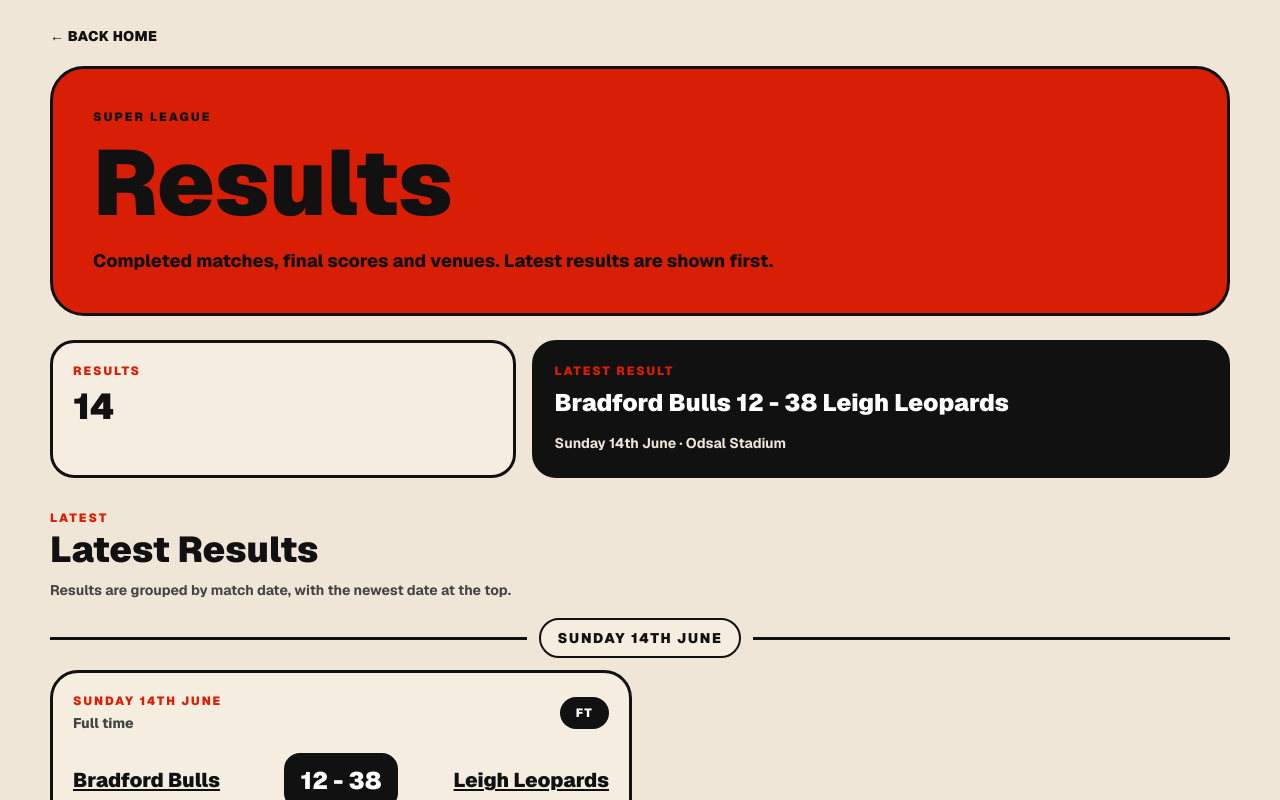
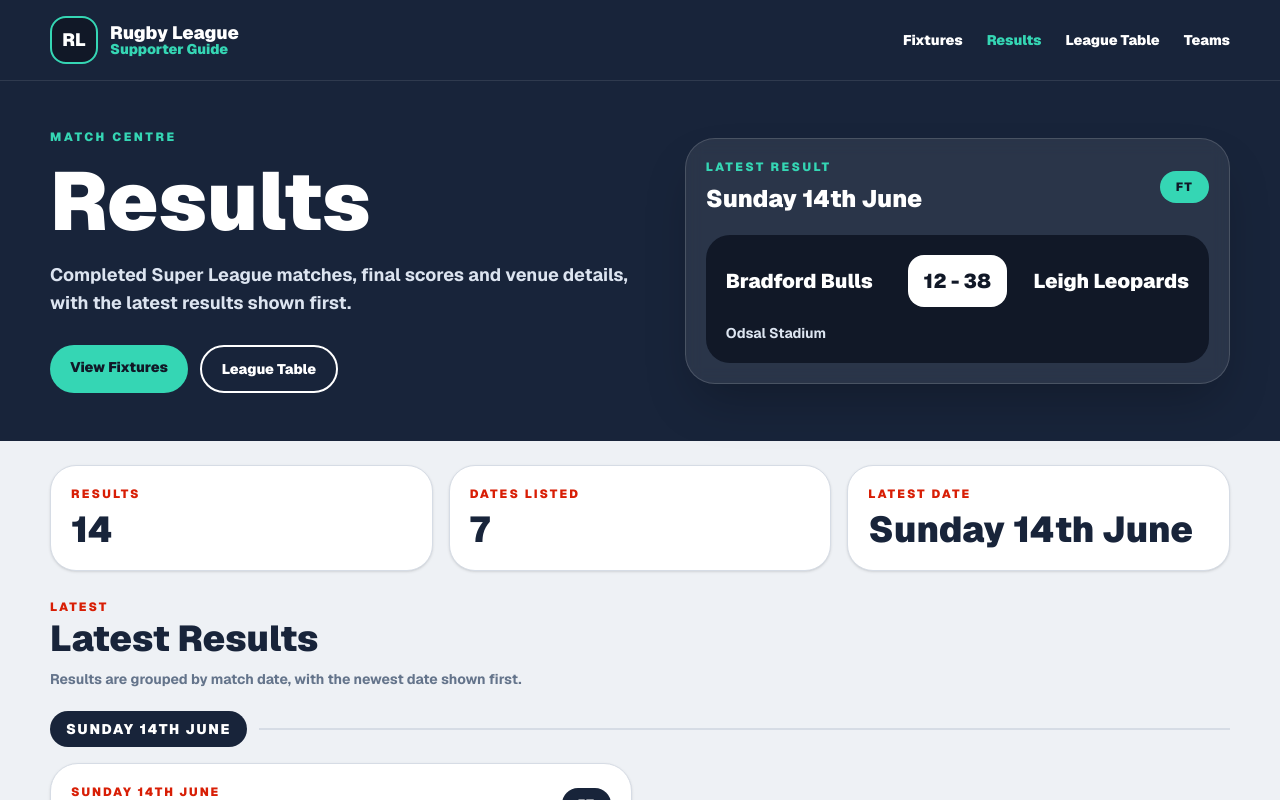
Before and after one commit to acannon76/rugby-league-supporter-web, a Next.js app: page /results in a window 1280 px wide. Shown: the top 800 px of the page. Built offline with nearby package versions, Linux system fonts and the light colour scheme.

Commit message:
results page new design

```diff
--- a/src/app/results/page.tsx
+++ b/src/app/results/page.tsx
@@ -21,45 +21,63 @@ export default function ResultsPage() {
   const latestResult = results[0];
 
   return (
-    <main className="min-h-screen bg-[#efe6d8] px-4 py-6 font-sans sm:px-6 lg:px-10">
-      <div className="mx-auto max-w-[1180px]">
-        <Link
-          href="/"
-          className="mb-5 inline-block text-sm font-black tracking-wide text-[#111] no-underline"
-        >
-          ← BACK HOME
-        </Link>
+    <main className="min-h-screen bg-[#eef1f5] font-sans text-[#111]">
+      <SiteHeader />
 
-        <section className="mb-6 rounded-[34px] border-[3px] border-[#111] bg-[#d81e05] p-6 text-[#111] sm:p-8 lg:p-10">
-          <p className="mb-3 text-xs font-black tracking-[0.18em]">
-            SUPER LEAGUE
+      <section className="bg-[#18243a] px-4 py-8 text-white sm:px-6 lg:px-10 lg:py-12">
+        <div className="mx-auto grid max-w-[1180px] gap-8 lg:grid-cols-[1.05fr_0.95fr] lg:items-center">
+          <div>
+            <p className="mb-4 text-xs font-black uppercase tracking-[0.22em] text-[#35d6b4]">
+              Match centre
             </p>
 
-          <h1 className="max-w-[900px] text-[46px] font-black leading-none sm:text-[72px] lg:text-[92px]">
+            <h1 className="max-w-[760px] text-[46px] font-black leading-[0.98] sm:text-[66px] lg:text-[82px]">
               Results
             </h1>
 
-          <p className="mt-5 max-w-[760px] text-sm font-extrabold leading-6 sm:text-base lg:text-lg">
-            Completed matches, final scores and venues. Latest results are
-            shown first.
+            <p className="mt-5 max-w-[700px] text-base font-bold leading-7 text-[#dce4f0] sm:text-lg">
+              Completed Super League matches, final scores and venue details,
+              with the latest results shown first.
             </p>
+
+            <div className="mt-7 flex flex-wrap gap-3">
+              <Link
+                href="/fixtures"
+                className="rounded-full bg-[#35d6b4] px-5 py-3 text-sm font-black text-[#111827] no-underline"
+              >
+                View Fixtures
+              </Link>
+
+              <Link
+                href="/league-table"
+                className="rounded-full border-2 border-white px-5 py-3 text-sm font-black text-white no-underline"
+              >
+                League Table
+              </Link>
+            </div>
+          </div>
+
+          <HeroResultCard game={latestResult} />
+        </div>
       </section>
 
-        <section className="mb-8 grid gap-4 md:grid-cols-[0.8fr_1.2fr]">
-          <SummaryBox title="Results" value={results.length} />
-
-          <LatestResultBox game={latestResult} />
+      <section className="px-4 py-6 sm:px-6 lg:px-10">
+        <div className="mx-auto max-w-[1180px]">
+          <section className="mb-7 grid gap-4 sm:grid-cols-3">
+            <StatCard title="Results" value={results.length} />
+            <StatCard title="Dates Listed" value={groupByDate(results).length} />
+            <StatCard title="Latest Date" valueText={latestResult?.date || "None"} />
           </section>
 
           <section>
             <SectionHeading
-            eyebrow="LATEST"
+              eyebrow="Latest"
               title="Latest Results"
-            text="Results are grouped by match date, with the newest date at the top."
+              text="Results are grouped by match date, with the newest date shown first."
             />
 
             {results.length > 0 ? (
-            <div className="space-y-7">
+              <div className="space-y-8">
                 {groupByDate(results).map((day) => (
                   <ResultDateGroup
                     key={day.sortDate}
@@ -73,7 +91,154 @@ export default function ResultsPage() {
             )}
           </section>
         </div>
+      </section>
     </main>
+  );
+}
+
+function SiteHeader() {
+  return (
+    <header className="border-b border-white/10 bg-[#18243a] px-4 py-4 text-white sm:px-6 lg:px-10">
+      <div className="mx-auto flex max-w-[1180px] items-center justify-between gap-5">
+        <Link href="/" className="flex items-center gap-3 no-underline">
+          <div className="flex h-12 w-12 items-center justify-center rounded-2xl border-2 border-[#35d6b4] bg-[#111827] text-lg font-black text-white">
+            RL
+          </div>
+
+          <div>
+            <p className="text-lg font-black leading-none text-white">
+              Rugby League
+            </p>
+            <p className="text-sm font-black leading-none text-[#35d6b4]">
+              Supporter Guide
+            </p>
+          </div>
+        </Link>
+
+        <nav className="hidden items-center gap-6 text-sm font-black md:flex">
+          <Link href="/fixtures" className="text-white no-underline">
+            Fixtures
+          </Link>
+          <Link href="/results" className="text-[#35d6b4] no-underline">
+            Results
+          </Link>
+          <Link href="/league-table" className="text-white no-underline">
+            League Table
+          </Link>
+          <Link href="/teams" className="text-white no-underline">
+            Teams
+          </Link>
+        </nav>
+      </div>
+    </header>
+  );
+}
+
+function HeroResultCard({ game }: { game?: DisplayGame }) {
+  if (!game) {
+    return (
+      <div className="rounded-[30px] border border-white/15 bg-white/8 p-5 shadow-2xl backdrop-blur">
+        <p className="text-xs font-black uppercase tracking-[0.2em] text-[#35d6b4]">
+          Latest result
+        </p>
+
+        <p className="mt-4 text-2xl font-black text-white">
+          No result found
+        </p>
+      </div>
+    );
+  }
+
+  return (
+    <div className="rounded-[30px] border border-white/15 bg-white/8 p-5 shadow-2xl backdrop-blur">
+      <div className="mb-5 flex items-center justify-between gap-4">
+        <div>
+          <p className="text-xs font-black uppercase tracking-[0.2em] text-[#35d6b4]">
+            Latest result
+          </p>
+
+          <h2 className="mt-2 text-2xl font-black text-white">
+            {game.date}
+          </h2>
+        </div>
+
+        <span className="rounded-full bg-[#35d6b4] px-4 py-2 text-xs font-black tracking-widest text-[#111827]">
+          FT
+        </span>
+      </div>
+
+      <div className="rounded-[24px] bg-[#111827] p-5">
+        <div className="grid grid-cols-[1fr_auto_1fr] items-center gap-3">
+          <p className="text-left text-xl font-black leading-tight text-white">
+            {game.home}
+          </p>
+
+          <div className="rounded-2xl bg-white px-4 py-3 text-center text-[#111827]">
+            {hasScore(game) ? (
+              <p className="text-xl font-black">
+                {game.homeScore} - {game.awayScore}
+              </p>
+            ) : (
+              <p className="text-sm font-black">FT</p>
+            )}
+          </div>
+
+          <p className="text-right text-xl font-black leading-tight text-white">
+            {game.away}
+          </p>
+        </div>
+
+        <p className="mt-4 text-sm font-bold text-[#dce4f0]">{game.venue}</p>
+      </div>
+    </div>
+  );
+}
+
+function StatCard({
+  title,
+  value,
+  valueText,
+}: {
+  title: string;
+  value?: number;
+  valueText?: string;
+}) {
+  return (
+    <section className="rounded-[26px] border border-[#d6dce5] bg-white p-5 shadow-sm">
+      <p className="text-xs font-black uppercase tracking-[0.18em] text-[#d81e05]">
+        {title}
+      </p>
+
+      <p className="mt-2 text-3xl font-black text-[#18243a] sm:text-4xl">
+        {valueText ?? value}
+      </p>
+    </section>
+  );
+}
+
+function SectionHeading({
+  eyebrow,
+  title,
+  text,
+}: {
+  eyebrow: string;
+  title: string;
+  text: string;
+}) {
+  return (
+    <div className="mb-5">
+      <p className="text-xs font-black uppercase tracking-[0.18em] text-[#d81e05]">
+        {eyebrow}
+      </p>
+
+      <h2 className="mt-1 text-3xl font-black text-[#18243a] sm:text-4xl">
+        {title}
+      </h2>
+
+      <p className="mt-2 max-w-[720px] text-sm font-bold leading-6 text-[#64748b]">
+        {text}
+      </p>
+    </div>
   );
 }
 
@@ -86,14 +251,12 @@ function ResultDateGroup({
 }) {
   return (
     <section>
-      <div className="mb-3 flex items-center gap-3">
-        <div className="h-[3px] flex-1 bg-[#111]" />
-
-        <h3 className="rounded-full border-2 border-[#111] bg-[#f5ede0] px-4 py-2 text-center text-sm font-black uppercase tracking-[0.12em] text-[#111]">
+      <div className="mb-4 flex items-center gap-3">
+        <h3 className="rounded-full bg-[#18243a] px-4 py-2 text-sm font-black uppercase tracking-[0.12em] text-white">
           {date}
         </h3>
 
-        <div className="h-[3px] flex-1 bg-[#111]" />
+        <div className="h-[2px] flex-1 bg-[#d6dce5]" />
       </div>
 
       <div className="grid gap-4 lg:grid-cols-2">
@@ -106,23 +269,20 @@ function ResultDateGroup({
 }
 
 function ResultCard({ game }: { game: DisplayGame }) {
-  const hasScore =
-    typeof game.homeScore === "number" && typeof game.awayScore === "number";
-
   return (
-    <article className="rounded-[28px] border-[3px] border-[#111] bg-[#f5ede0] p-5 text-[#111] transition hover:-translate-y-1 hover:shadow-lg">
+    <article className="rounded-[28px] border border-[#d6dce5] bg-white p-5 text-[#111] shadow-sm transition hover:-translate-y-1 hover:shadow-lg">
       <div className="mb-5 flex flex-wrap items-center justify-between gap-3">
         <div>
           <p className="text-xs font-black uppercase tracking-[0.16em] text-[#d81e05]">
             {game.date}
           </p>
 
-          <p className="mt-1 text-sm font-extrabold text-[#444]">
+          <p className="mt-1 text-sm font-bold text-[#64748b]">
             Full time
           </p>
         </div>
 
-        <span className="rounded-full bg-[#111] px-4 py-2 text-xs font-black tracking-widest text-white">
+        <span className="rounded-full bg-[#18243a] px-4 py-2 text-xs font-black tracking-widest text-white">
           FT
         </span>
       </div>
@@ -130,8 +290,8 @@ function ResultCard({ game }: { game: DisplayGame }) {
       <div className="grid grid-cols-[1fr_auto_1fr] items-center gap-3">
         <TeamBlock team={game.home} align="left" />
 
-        <div className="rounded-2xl bg-[#111] px-4 py-3 text-center text-white">
-          {hasScore ? (
+        <div className="rounded-2xl bg-[#18243a] px-4 py-3 text-center text-white">
+          {hasScore(game) ? (
             <div className="text-xl font-black sm:text-2xl">
               {game.homeScore} - {game.awayScore}
             </div>
@@ -143,12 +303,12 @@ function ResultCard({ game }: { game: DisplayGame }) {
         <TeamBlock team={game.away} align="right" />
       </div>
 
-      <div className="mt-5 rounded-[18px] border-2 border-[#111] bg-white px-4 py-3">
+      <div className="mt-5 rounded-[18px] bg-[#f3f5f8] px-4 py-3">
         <p className="text-[10px] font-black uppercase tracking-[0.16em] text-[#d81e05]">
           Venue
         </p>
 
-        <p className="mt-1 text-sm font-black text-[#111]">{game.venue}</p>
+        <p className="mt-1 text-sm font-black text-[#18243a]">{game.venue}</p>
       </div>
     </article>
   );
@@ -168,89 +328,23 @@ function TeamBlock({
       {slug ? (
         <Link
           href={`/team/${slug}`}
-          className="text-lg font-black leading-tight text-[#111] underline decoration-[#111] underline-offset-2 sm:text-xl"
+          className="text-lg font-black leading-tight text-[#18243a] underline decoration-[#18243a] underline-offset-2 sm:text-xl"
         >
           {team}
         </Link>
       ) : (
-        <p className="text-lg font-black leading-tight sm:text-xl">{team}</p>
+        <p className="text-lg font-black leading-tight text-[#18243a] sm:text-xl">
+          {team}
+        </p>
       )}
-    </div>
-  );
-}
-
-function SummaryBox({ title, value }: { title: string; value: number }) {
-  return (
-    <div className="rounded-[24px] border-[3px] border-[#111] bg-[#f5ede0] p-5">
-      <p className="text-xs font-black uppercase tracking-[0.16em] text-[#d81e05]">
-        {title}
-      </p>
-
-      <p className="mt-2 text-4xl font-black text-[#111]">{value}</p>
-    </div>
-  );
-}
-
-function LatestResultBox({ game }: { game?: DisplayGame }) {
-  if (!game) {
-    return (
-      <div className="rounded-[24px] border-[3px] border-[#111] bg-[#111] p-5 text-white">
-        <p className="text-xs font-black uppercase tracking-[0.16em] text-[#d81e05]">
-          Latest Result
-        </p>
-
-        <p className="mt-2 text-2xl font-black">No result found</p>
-      </div>
-    );
-  }
-
-  return (
-    <div className="rounded-[24px] border-[3px] border-[#111] bg-[#111] p-5 text-white">
-      <p className="text-xs font-black uppercase tracking-[0.16em] text-[#d81e05]">
-        Latest Result
-      </p>
-
-      <p className="mt-2 text-2xl font-black">
-        {game.home} {game.homeScore} - {game.awayScore} {game.away}
-      </p>
-
-      <p className="mt-3 text-sm font-bold leading-6 text-[#efe6d8]">
-        {game.date} · {game.venue}
-      </p>
-    </div>
-  );
-}
-
-function SectionHeading({
-  eyebrow,
-  title,
-  text,
-}: {
-  eyebrow: string;
-  title: string;
-  text: string;
-}) {
-  return (
-    <div className="mb-4">
-      <p className="text-xs font-black uppercase tracking-[0.18em] text-[#d81e05]">
-        {eyebrow}
-      </p>
-
-      <h2 className="mt-1 text-3xl font-black text-[#111] sm:text-4xl">
-        {title}
-      </h2>
-
-      <p className="mt-2 max-w-[720px] text-sm font-bold leading-6 text-[#444]">
-        {text}
-      </p>
     </div>
   );
 }
 
 function EmptyMessage({ text }: { text: string }) {
   return (
-    <div className="rounded-[24px] border-[3px] border-[#111] bg-[#f5ede0] p-5">
-      <p className="font-black text-[#111]">{text}</p>
+    <div className="rounded-[24px] border border-[#d6dce5] bg-white p-5 shadow-sm">
+      <p className="font-black text-[#18243a]">{text}</p>
     </div>
   );
 }
@@ -289,6 +383,10 @@ function groupByDate(games: DisplayGame[]) {
 
 function isResult(game: Game) {
   return game.status.toUpperCase() === "FT";
+}
+
+function hasScore(game: Game) {
+  return typeof game.homeScore === "number" && typeof game.awayScore === "number";
 }
 
 function sortResults(a: DisplayGame, b: DisplayGame) {
```
Lines whose indentation alone changed are shown as unchanged.
